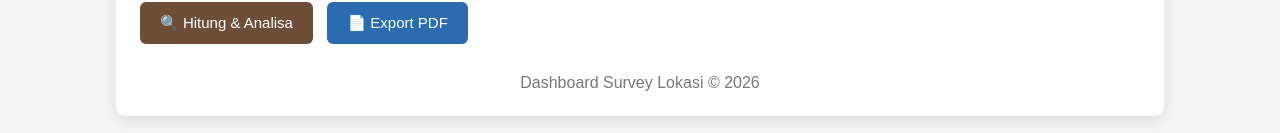
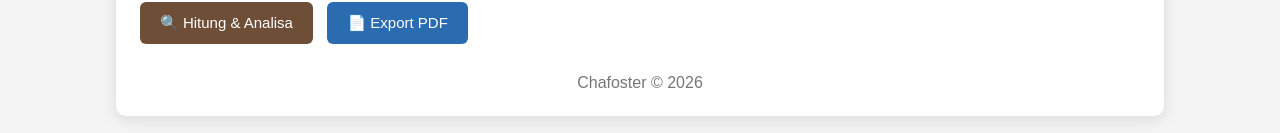
Before and after one commit to Chafoster/chafoster.github.io, a plain HTML site: page index.html in a window 1280 px wide. Shown: the part 820-953 px from the top of the page. Drawn offline with Linux system fonts and the light colour scheme.

Commit message:
Modify footer text

```diff
--- a/index.html
+++ b/index.html
@@ -69,7 +69,7 @@
     <div id="output"></div>
   </div>
 
-  <footer>Dashboard Survey Lokasi © 2026</footer>
+  <footer>Chafoster © 2026</footer>
 </div>
 
 <script>
```
